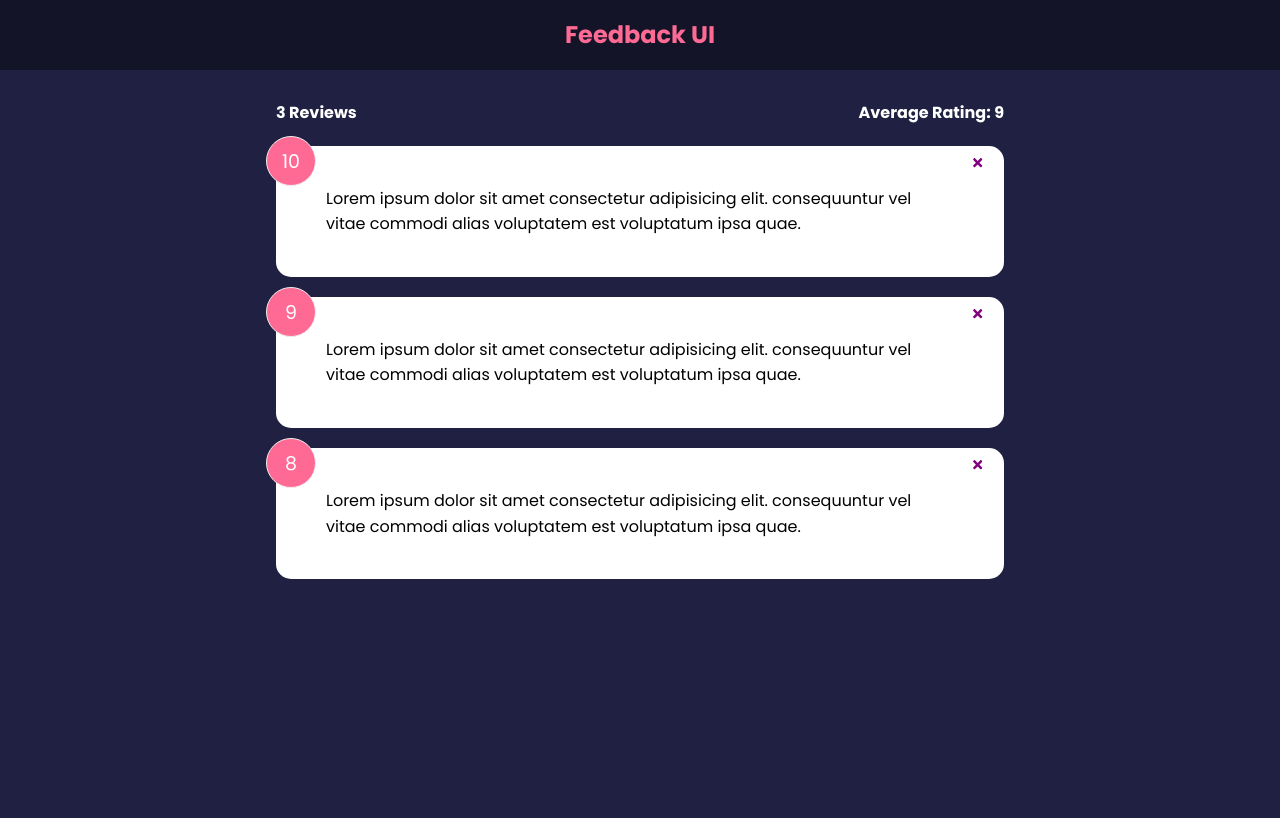
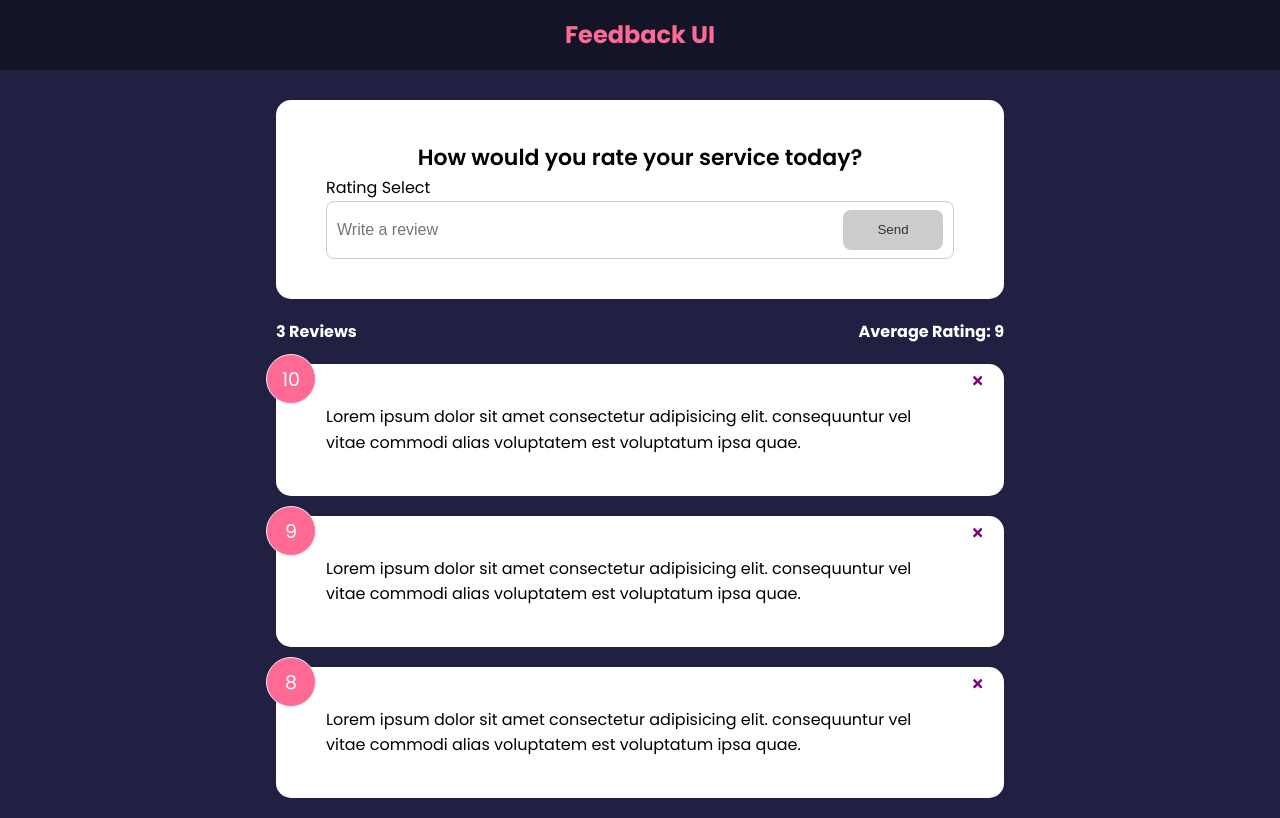
Before and after one commit to shelleymcq/react-feedback-app, a React (Create React App) app: page / in a window 1280 px wide. Built offline with nearby package versions, Linux system fonts and the light colour scheme; the HTML template or start-up script is replaced by a standard one.

Commit message:
add components for buttons and feedback form

```diff
--- a/src/App.js
+++ b/src/App.js
@@ -2,6 +2,7 @@
 import Header from "./components/Header"
 import FeedbackList from "./components/FeedbackList"
 import FeedbackStats from "./components/FeedbackStats"
+import FeedbackForm from "./components/FeedbackForm"
 import FeedbackData from "./data/FeedbackData"
 
 function App() {
@@ -18,6 +19,7 @@
     <>
       <Header />
       <div className='container'>
+        <FeedbackForm />
         <FeedbackStats feedback={feedback} />
         <FeedbackList feedback={feedback}
         handleDelete={deleteFeedback}/>
--- /dev/null
+++ b/src/components/FeedbackForm.jsx
@@ -0,0 +1,45 @@
+import { useState } from "react"
+import RatingSelect from "./RatingSelect"
+import Card from "./shared/Card"
+import Button from "./shared/Button"
+
+function FeedbackForm() {
+  const [text, setText] = useState('')
+  const [rating, setRating] = useState(10)
+  const [btnDisabled, setBtnDisabled] = useState(true)
+  const [message, setMessage] = useState('')
+
+  const handleTextChange = (event) => {
+    if(text === '') {
+      setBtnDisabled(true)
+      setMessage(null)
+    } else if(text !== '' && text.trim().length < 10) {
+      setBtnDisabled(true)
+      setMessage("Text must be at least 10 characters")
+    } else {
+      setBtnDisabled(false)
+      setMessage(null)
+    }
+
+    setText(event.target.value)
+  }
+
+  return (
+    <Card>
+      <form>
+        <h2>How would you rate your service today?</h2>
+        <RatingSelect />
+        <div className="input-group">
+          <input onChange={handleTextChange} type="text" placeholder="Write a review" value={text}/>
+          <Button type="submit" isDisabled={btnDisabled}>
+            Send
+          </Button>
+        </div>
+
+        {message && <div className="message">{message}</div>}
+      </form>
+    </Card>
+  )
+}
+
+export default FeedbackForm
--- /dev/null
+++ b/src/components/RatingSelect.jsx
@@ -0,0 +1,13 @@
+import { useState } from "react"
+
+function RatingSelect() {
+  const [selected, setSelected] = useState(10)
+
+  return (
+    <div>
+      Rating Select
+    </div>
+  )
+}
+
+export default RatingSelect
--- /dev/null
+++ b/src/components/shared/Button.jsx
@@ -0,0 +1,24 @@
+import PropTypes from 'prop-types'
+
+function Button({ children, version, type, isDisabled }) {
+  return (
+    <button type={type} disabled={isDisabled} className={`btn btn-${version}`}>
+      {children}
+    </button>
+  )
+}
+
+Button.defaultProps = {
+  version: 'primary',
+  type: 'button',
+  isDisabled: false
+}
+
+Button.propTypes = {
+  children: PropTypes.node.isRequired,
+  version: PropTypes.string,
+  type: PropTypes.string,
+  isDisabled: PropTypes.bool
+}
+
+export default Button
```
